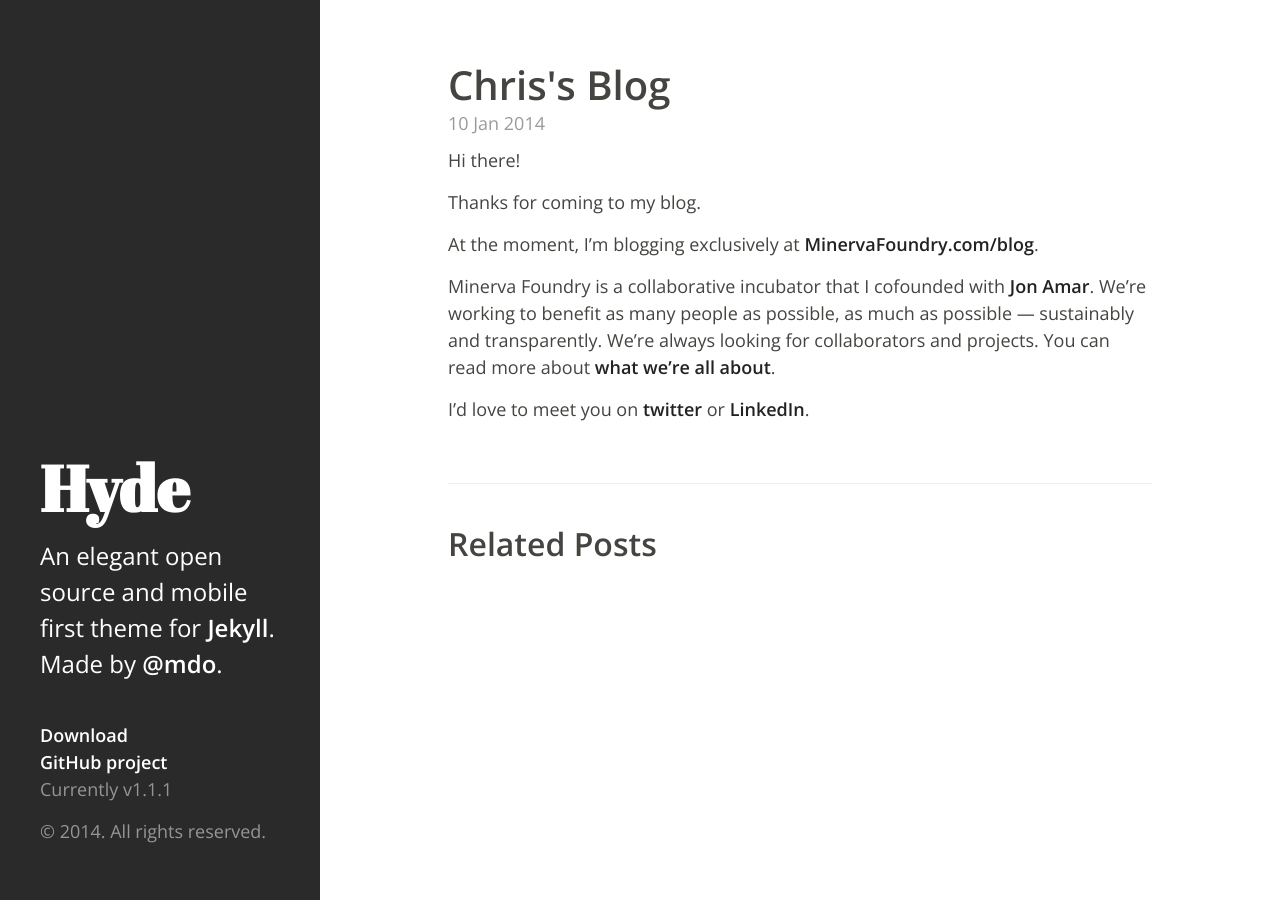
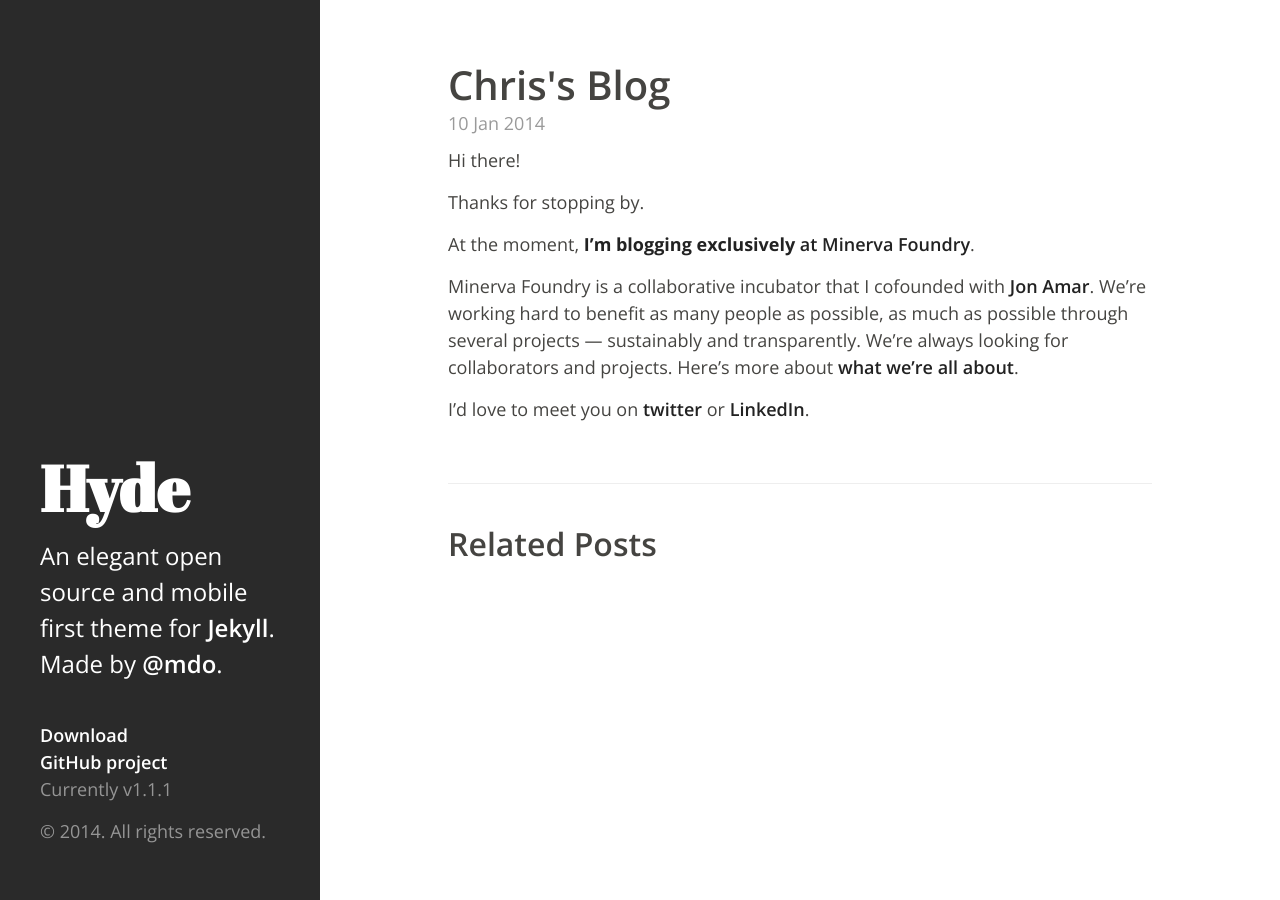
Before and after one commit to cwjpalmer/cwjpalmer.github.io, a Jekyll site: the page built from _posts/2014-01-10-Chris-blog.md, in a window 1280 px wide. Built offline with Jekyll 4.4.1, drawn with Linux system fonts in a browser that asks for light colours; Markdown is read by kramdown in place of the engine named in the settings.

Commit message:
updated blog holding post copy

```diff
--- a/_posts/2014-01-10-Chris-blog.md
+++ b/_posts/2014-01-10-Chris-blog.md
@@ -5,10 +5,10 @@ title: Chris's Blog
 
 Hi there!
 
-Thanks for coming to my blog.
+Thanks for stopping by.
 
-At the moment, I'm blogging exclusively at <a href="hhtp://MinervaFoundry.com">MinervaFoundry.com/blog</a>.
+At the moment, <strong>I'm blogging exclusively <a href="http://MinervaFoundry.com/blog">at Minerva Foundry</a></strong>.
 
-Minerva Foundry is a collaborative incubator that I cofounded with <a href="http://twitter.com/jon_amar">Jon Amar</a>. We're working to benefit as many people as possible, as much as possible — sustainably and transparently. We're always looking for collaborators and projects. You can read more about <a href="http://MinervaFoundry.com/about">what we're all about</a>.
+Minerva Foundry is a collaborative incubator that I cofounded with <a href="http://twitter.com/jon_amar">Jon Amar</a>. We're working hard to benefit as many people as possible, as much as possible through several projects — sustainably and transparently. We're always looking for collaborators and projects. Here's more about <a href="http://MinervaFoundry.com/about">what we're all about</a>.
 
 I'd love to meet you on <a href="http://twitter.com/cwjpalmer">twitter</a> or <a href="http://ca.linkedin.com/in/cwjpalmer">LinkedIn</a>.
```
